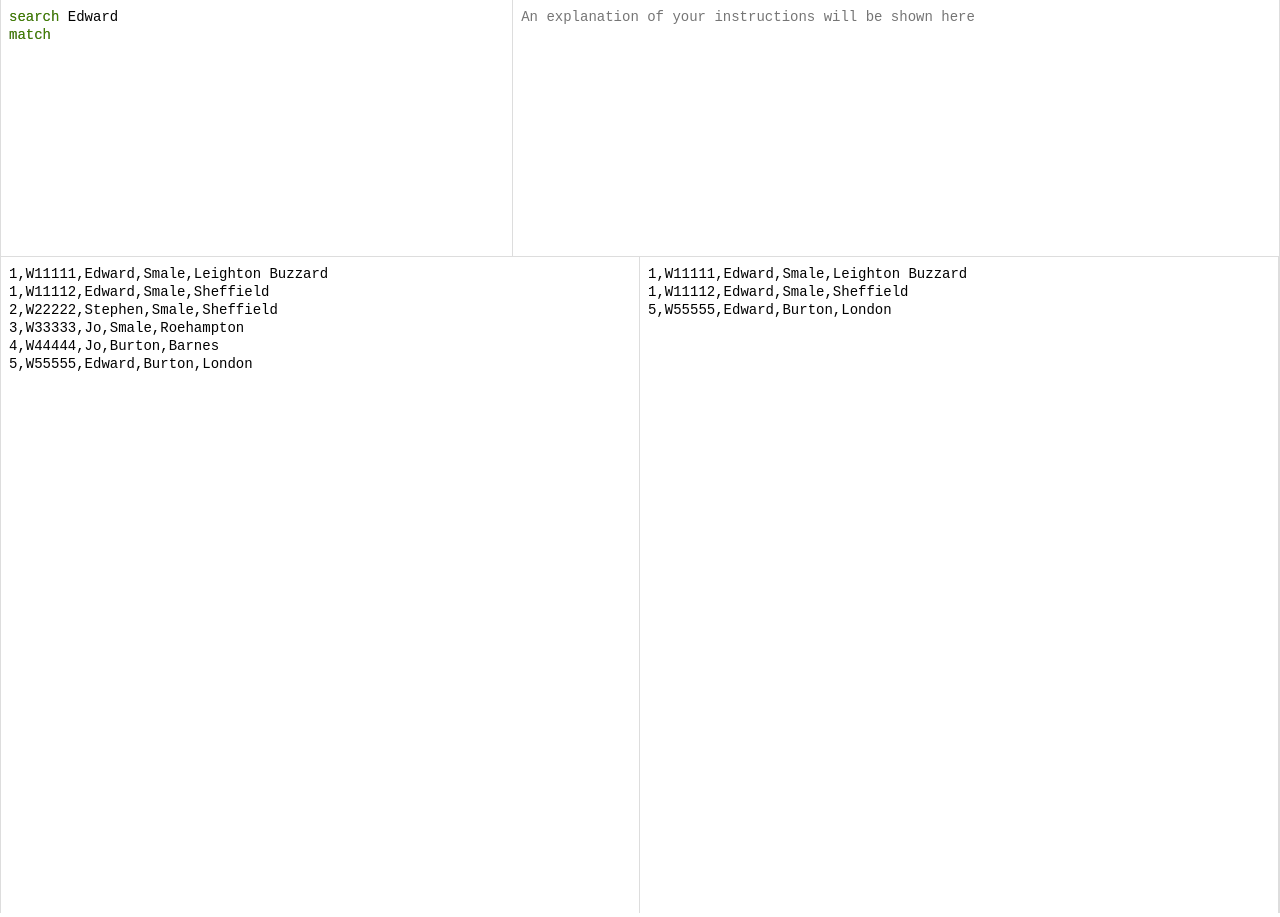
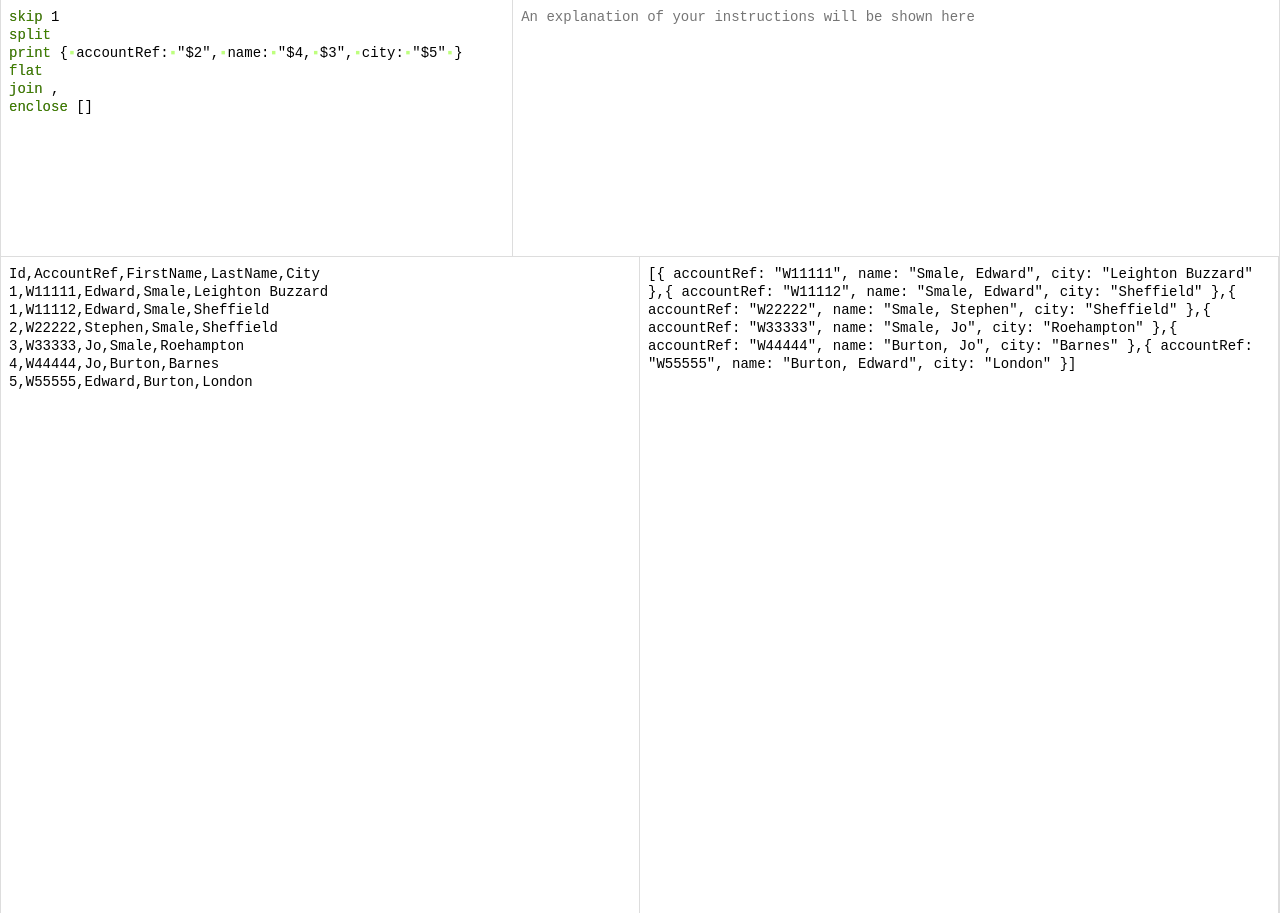
Before and after one commit to edwardsmale/string-tools-react, a React (Create React App) app: page / in a window 1280 px wide. Built offline with nearby package versions, Linux system fonts and the light colour scheme.

Commit message:
Modify initial code & input

```diff
--- a/src/App.tsx
+++ b/src/App.tsx
@@ -31,12 +31,17 @@ class App extends React.Component<AppProps, AppState> {
 
     this.textUtilsService = new TextUtilsService();
 
-    const code = `search Edward
-match`;
+    const code = `skip 1
+split
+print { accountRef: "$2", name: "$4, $3", city: "$5" }
+flat
+join ,
+enclose []`;
 
   const explanation = "";
 
-  const input = `1,W11111,Edward,Smale,Leighton Buzzard
+  const input = `Id,AccountRef,FirstName,LastName,City
+1,W11111,Edward,Smale,Leighton Buzzard
 1,W11112,Edward,Smale,Sheffield
 2,W22222,Stephen,Smale,Sheffield
 3,W33333,Jo,Smale,Roehampton
```
